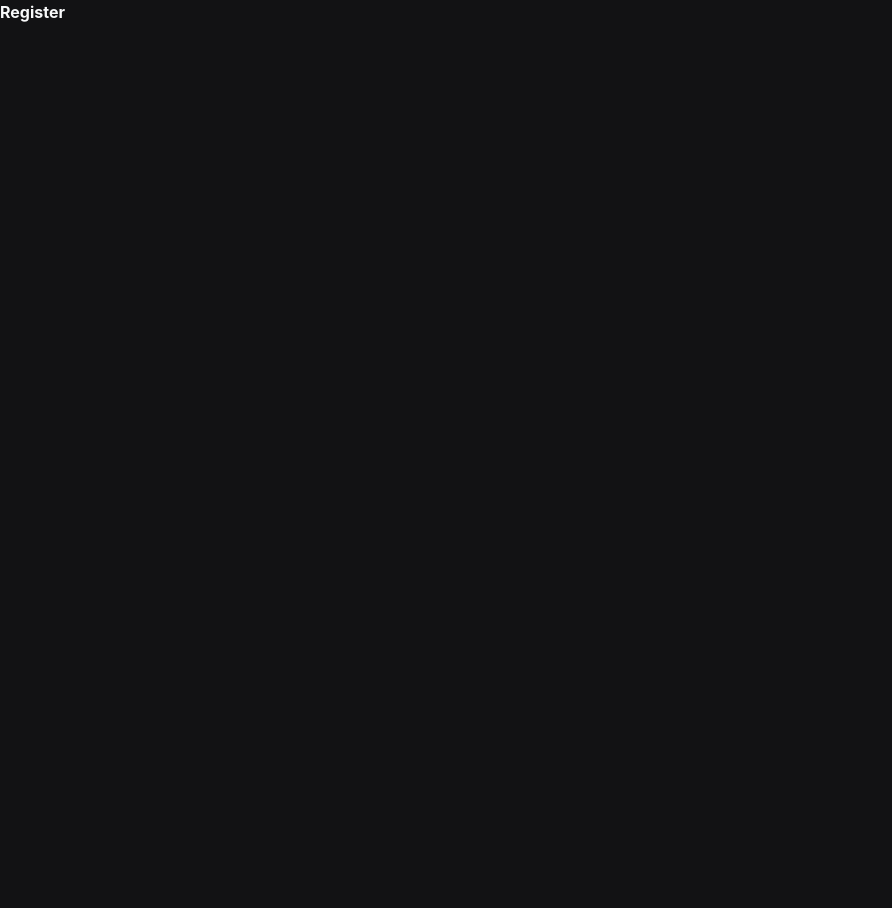
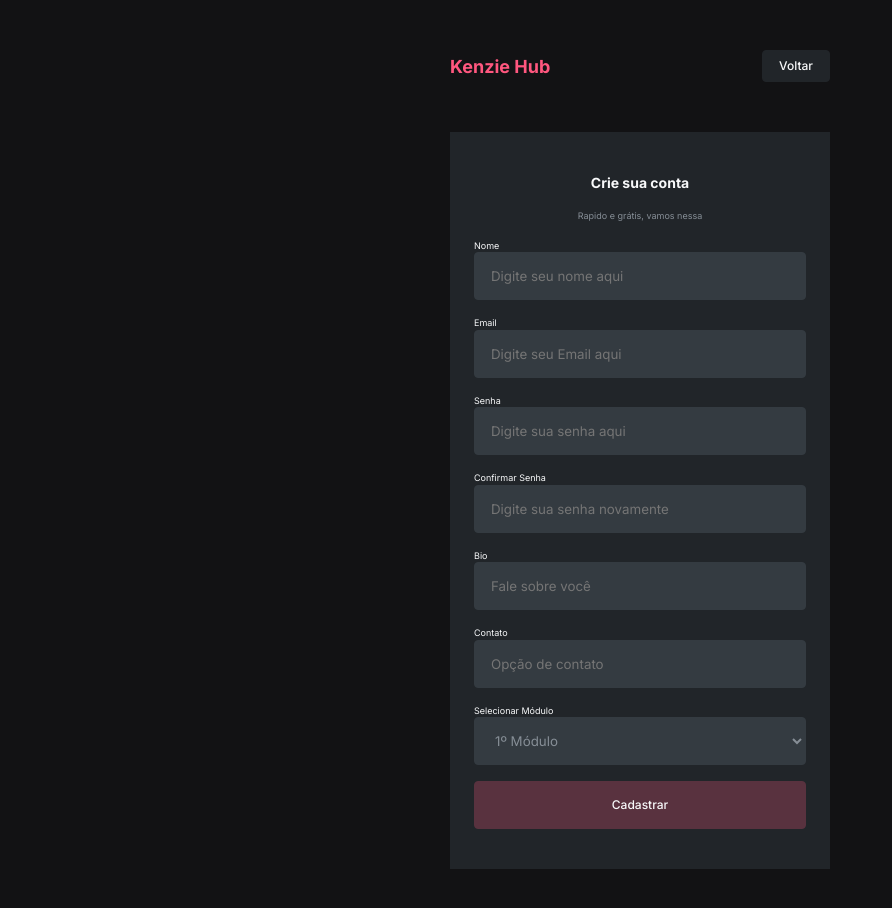
Before and after one commit to Kenzie-Academy-Brasil-Developers/react-entrega-kenzie-hub-hugommbrito, a React (Vite) app: page /register in a window 1280 px wide. Shown: the top 908 px of the page, without its empty margins (0-892 px from the left). Before the commit the page ends 800 px from the top, so only its background shows below. Built offline with nearby package versions, Linux system fonts and the light colour scheme.

Commit message:
style/ create register page styles

```diff
--- a/index.html
+++ b/index.html
@@ -4,7 +4,9 @@
     <meta charset="UTF-8" />
     <link rel="icon" type="image/svg+xml" href="/vite.svg" />
     <meta name="viewport" content="width=device-width, initial-scale=1.0" />
-    <title>Vite + React</title>
+    <link rel="preconnect" href="https://fonts.googleapis.com"><link rel="preconnect" href="https://fonts.gstatic.com" crossorigin><link href="https://fonts.googleapis.com/css2?family=Inter:wght@100;200;300;400;500;600;700;800;900&display=swap" rel="stylesheet">
+
+    <title>KenzieHub</title>
   </head>
   <body>
     <div id="root"></div>
--- a/src/components/register/index.jsx
+++ b/src/components/register/index.jsx
@@ -1,11 +1,61 @@
-import { StyledRegister } from "./style"
+import { useNavigate } from 'react-router-dom'
 
-import { StyledTitle } from "../../styles/fonts"
+import { StyledRegister, StyledRegisterHeader } from "./style"
+import { StyledHeadline, StyledTitle } from "../../styles/fonts"
+import { StyledButton } from "../../styles/buttons"
+import { StyledInput, StyledSelect } from '../../styles/inputs'
 
 export const RegisterPage = () => {
+    const navigate = useNavigate()
+
     return(
-        <StyledRegister >
-            <StyledTitle >Register</StyledTitle>
-        </StyledRegister>
+        <>
+            <StyledRegisterHeader className="container-form">
+                <StyledTitle color='primary' type='title1' >Kenzie Hub</StyledTitle>
+                <StyledButton small onClick={() => navigate('/login')} >Voltar</StyledButton>
+            </StyledRegisterHeader>
+            <StyledRegister className="container-form" >
+                <StyledTitle type='title3' >Crie sua conta</StyledTitle>
+                <StyledHeadline size='9' color='dark' >Rapido e grátis, vamos nessa</StyledHeadline>
+                <form >
+                    <div className="inputDiv">
+                        <StyledHeadline size='9' >Nome</StyledHeadline>
+                        <StyledInput placeholder='Digite seu nome aqui' />
+                    </div>
+                    <div className="inputDiv">
+                        <StyledHeadline size='9' >Email</StyledHeadline>
+                        <StyledInput placeholder='Digite seu Email aqui' />
+                    </div>
+                    <div className="inputDiv">
+                        <StyledHeadline size='9' >Senha</StyledHeadline>
+                        <StyledInput placeholder='Digite sua senha aqui' />
+                    </div>
+                    <div className="inputDiv">
+                        <StyledHeadline size='9' >Confirmar Senha</StyledHeadline>
+                        <StyledInput placeholder='Digite sua senha novamente' />
+                    </div>
+                    <div className="inputDiv">
+                        <StyledHeadline size='9' >Bio</StyledHeadline>
+                        <StyledInput placeholder='Fale sobre você' />
+                    </div>
+                    <div className="inputDiv">
+                        <StyledHeadline size='9' >Contato</StyledHeadline>
+                        <StyledInput placeholder='Opção de contato' />
+                    </div>
+                    <div className="inputDiv">
+                        <StyledHeadline size='9' >Selecionar Módulo</StyledHeadline>
+                        <StyledSelect >
+                            <option value="m1">1º Módulo</option>
+                            <option value="m2">2º Módulo</option>
+                            <option value="m3">3º Módulo</option>
+                            <option value="m4">4º Módulo</option>
+                            <option value="m5">5º Módulo</option>
+                            <option value="m6">6º Módulo</option>
+                        </StyledSelect>
+                    </div>
+                    <StyledButton type='submit' negative >Cadastrar</StyledButton>
+                </form>
+            </StyledRegister>
+        </>
     )
 }
--- a/src/components/register/style.js
+++ b/src/components/register/style.js
@@ -1,5 +1,33 @@
 import styled from "styled-components";
 
+export const StyledRegisterHeader = styled.div`
+    margin: 50px auto;
+    display: flex;
+    justify-content: space-between;
+    align-items: center;
+`
+
 export const StyledRegister = styled.div`
+    padding: 2.5rem 1.5rem;
+    margin: 0 auto 50px ;
 
+    background-color: var(--color-grey-3);
+
+    display: flex;
+    flex-direction: column;
+    align-items: center;
+    gap: var(--gap-5);
+
+    form{
+        display: flex;
+        flex-direction: column;
+        align-items: center;
+        gap: var(--gap-5);
+
+        width: 100%;
+    }
+
+    input, select, button, .inputDiv{
+        width: 100%;
+    }
 `
--- a/src/styles/buttons.js
+++ b/src/styles/buttons.js
@@ -2,7 +2,7 @@ import styled from "styled-components";
 
 export const StyledButton = styled.button`
     width: max-content;
-    height: ${ props => props.small ? '1.25rem' : '3rem'};
+    height: ${ props => props.small ? '2rem' : '3rem'};
     padding: 0 ${ props => props.small ? '1rem' : '1.5rem'};
 
 
--- a/src/styles/fonts.js
+++ b/src/styles/fonts.js
@@ -33,7 +33,7 @@ export const StyledHeadline = styled.p`
             return 'var(--color-grey-0)'
         }
     }};
-    font-size: var(--font-s12);
+    font-size: ${props => props.size ? `${props.size}px` : 'var(--font-s12)'};
     font-weight: ${props => props.bold ? 'var(--font-w600)' : 'var(--font-w400)'};
     font-style: ${props => props.italic ? 'italic' : 'normal'};
 `
--- a/src/styles/globalStyles.js
+++ b/src/styles/globalStyles.js
@@ -1,7 +1,6 @@
 import { createGlobalStyle } from "styled-components"
 
 export const GlobalStyles = createGlobalStyle`
-@import url('https://fonts.googleapis.com/css2?family=Inter:wght@100;200;300;400;500;600;700;800;900&display=swap');
 
 * {
     margin: 0;
@@ -72,8 +71,8 @@ ul {
 
 .container-form {
     max-width: var(--container-2);
-    margin: 50px auto;
-    padding: 2.5rem 1.5rem;
+    /* margin: 0 auto; */
+    /* padding: 2.5rem 1.5rem; */
 
 }
 
--- a/src/styles/inputs.js
+++ b/src/styles/inputs.js
@@ -15,4 +15,22 @@ export const StyledInput = styled.input`
         border-color: var(--color-grey-0);
         color: var(--color-grey-0);
     }
+    `
+
+export const StyledSelect = styled.select`
+    width: 100%;
+    height: 3rem;
+    padding: 0 1rem;
+
+    border: 1px solid var(--color-grey-2);
+    border-radius: var(--radius-1);
+    background-color: var(--color-grey-2);
+    color: var(--color-grey-1);
+
+    &:focus{
+        outline: none;
+        border-color: var(--color-grey-0);
+        color: var(--color-grey-0);
+    }
+
 `
```
Also changed, not shown: toDoList.txt.
